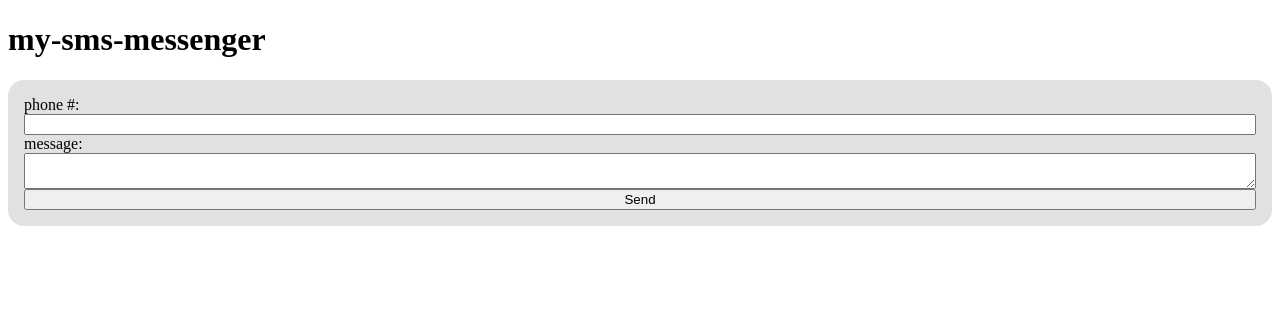
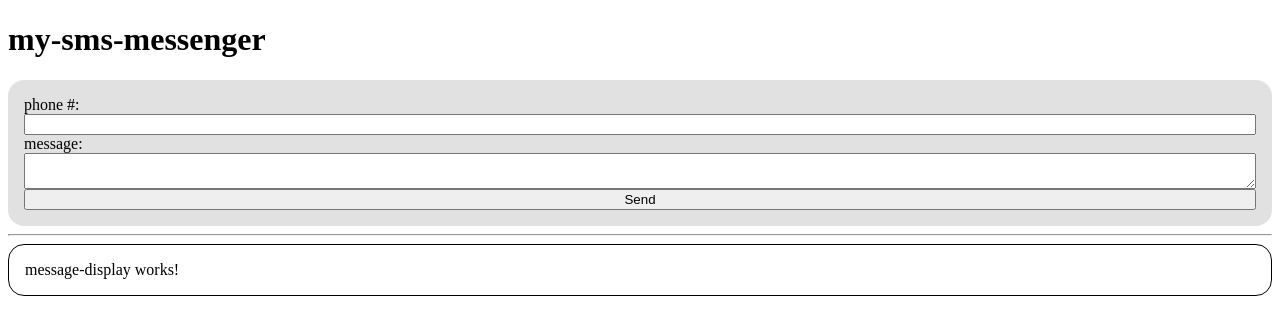
Before and after one commit to josh-frank/my-sms-messenger-front, an Angular app: page / in a window 1280 px wide. Shown: the top 334 px of the page. Built offline with nearby package versions, Linux system fonts and the light colour scheme.

Commit message:
adding message-display

```diff
--- a/src/app/app.html
+++ b/src/app/app.html
@@ -1,6 +1,8 @@
 <main class="main">
   <h1>my-sms-messenger</h1>
   <app-message-form />
+  <hr />
+  <app-message-display />
 </main>
 
 <router-outlet />
--- /dev/null
+++ b/src/app/message-display/message-display.css
@@ -0,0 +1,7 @@
+section {
+  display: flex;
+  flex-flow: column nowrap;
+  border: 1px solid black;
+  padding: 1em;
+  border-radius: 1em;
+}
--- /dev/null
+++ b/src/app/message-display/message-display.html
@@ -0,0 +1,3 @@
+<section>
+  message-display works!
+</section>
```
Also changed, not shown: src/app/app.ts (+6 -1 lines), src/app/message-display/message-display.ts (added, +11 -0 lines), 1 other file (tests, documents, lock files or other folders).
